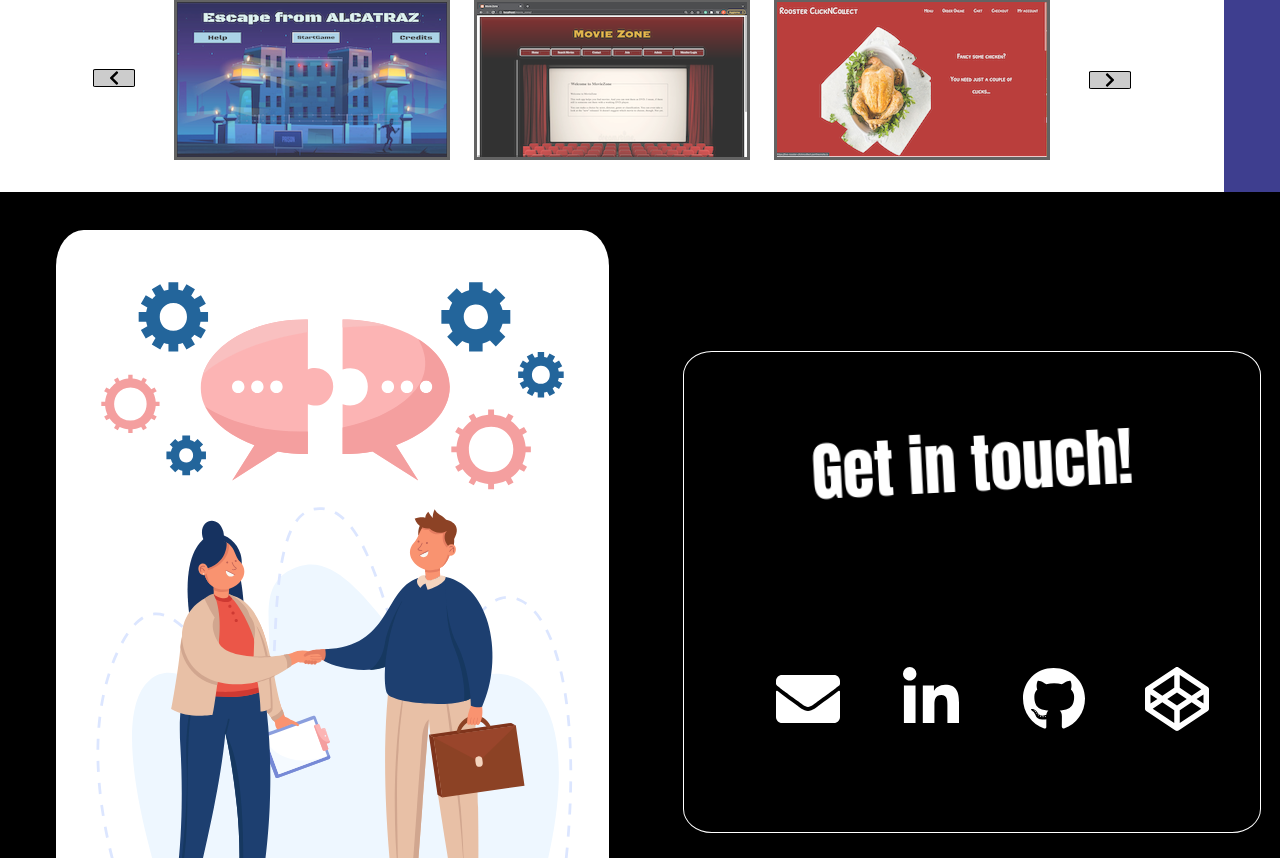
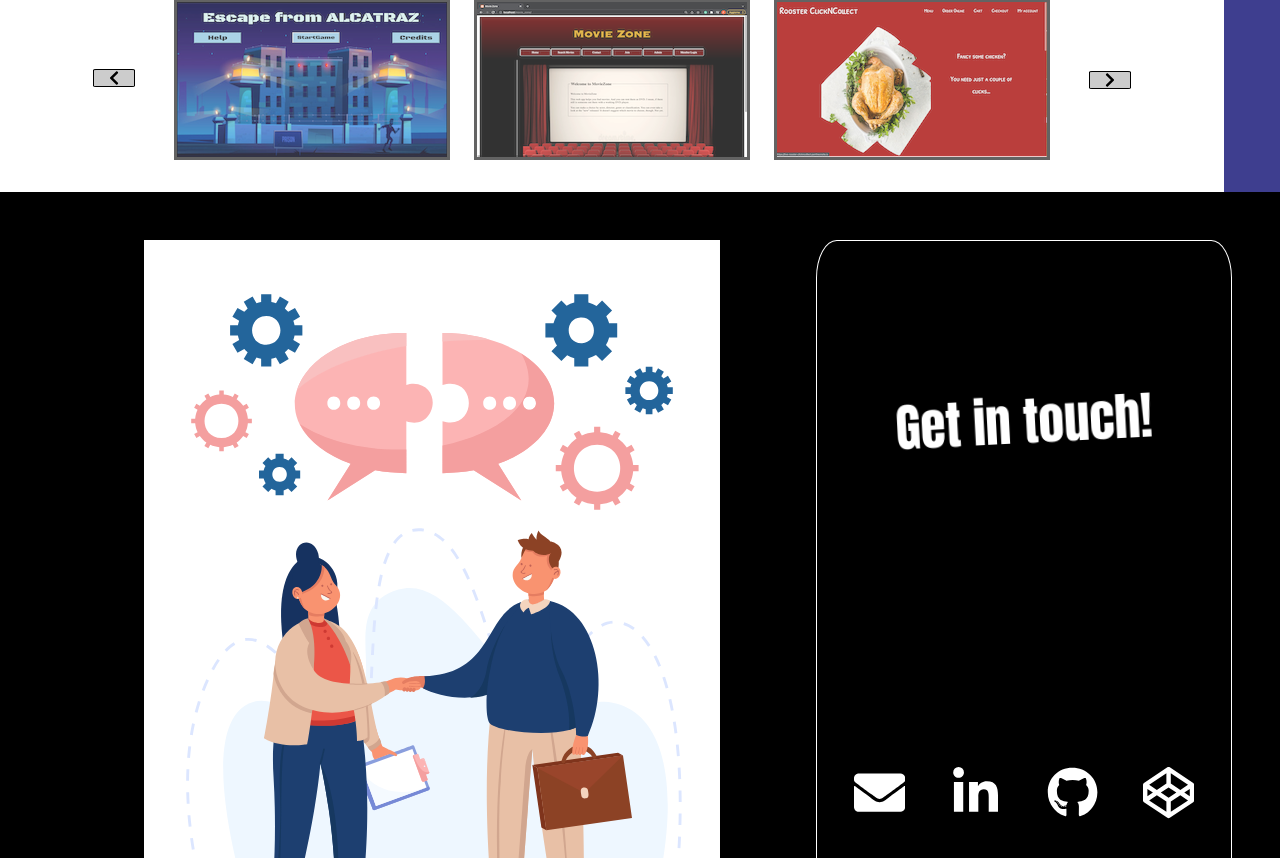
Before and after one commit to Nantakud/my_portfolio, a React (Create React App) app: page /projects in a window 1280 px wide. Shown: the part 2242-3100 px from the top of the page. Built offline with nearby package versions, Linux system fonts and the light colour scheme.

Commit message:
fixed layout bug caused by contact component

```diff
--- a/src/components/contact/Contact.jsx
+++ b/src/components/contact/Contact.jsx
@@ -7,7 +7,7 @@ export default function Contact() {
       <div className="left">
         <img
           src="assets/handshake.svg"
-          alt="Business vector created by pch.vector - www.freepik.com"
+          alt="two people shaking thier hands"
         ></img>
       </div>
       <div className="right">
--- a/src/components/contact/contact.scss
+++ b/src/components/contact/contact.scss
@@ -2,29 +2,27 @@
   background-color: black;
   color: white;
   text-align: center;
-  height: 100vh;
   display: flex;
-  align-items: center;
+  align-items: stretch;
   justify-content: space-around;
+  padding: 3rem;
+
   .left {
-    flex-grow: 0.5;
+    width: 65%;
     img {
-      height: 90vh;
-      width: auto;
-      border-radius: 5%;
+      width: 75%;
     }
   }
   .right {
+    width: 35%;
     border: solid 1.5px white;
     border-radius: 5%;
-    height: 60vh;
-    width: 45vw;
     display: flex;
     flex-direction: column;
     place-content: space-around;
 
     .title {
-      font-size: 5vw;
+      font-size: 4vw;
       animation: rot 5s infinite alternate;
       @keyframes rot {
         33% {
@@ -41,10 +39,11 @@
     ul {
       display: flex;
       justify-content: space-evenly;
+      padding-left: 0;
       li {
         list-style-type: none;
         a {
-          font-size: 5vw;
+          font-size: 4vw;
           color: white;
 
           :hover {
```
